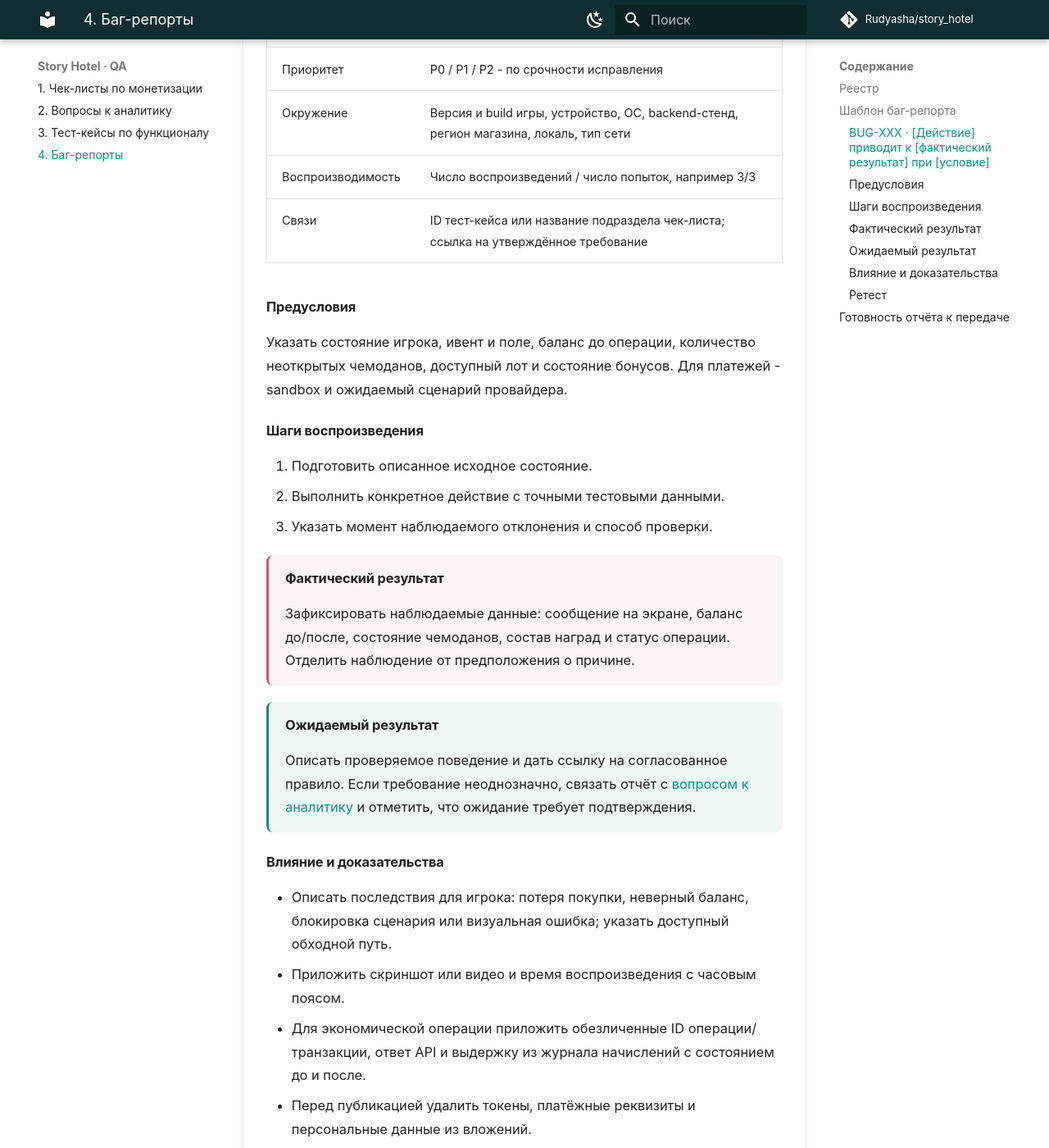
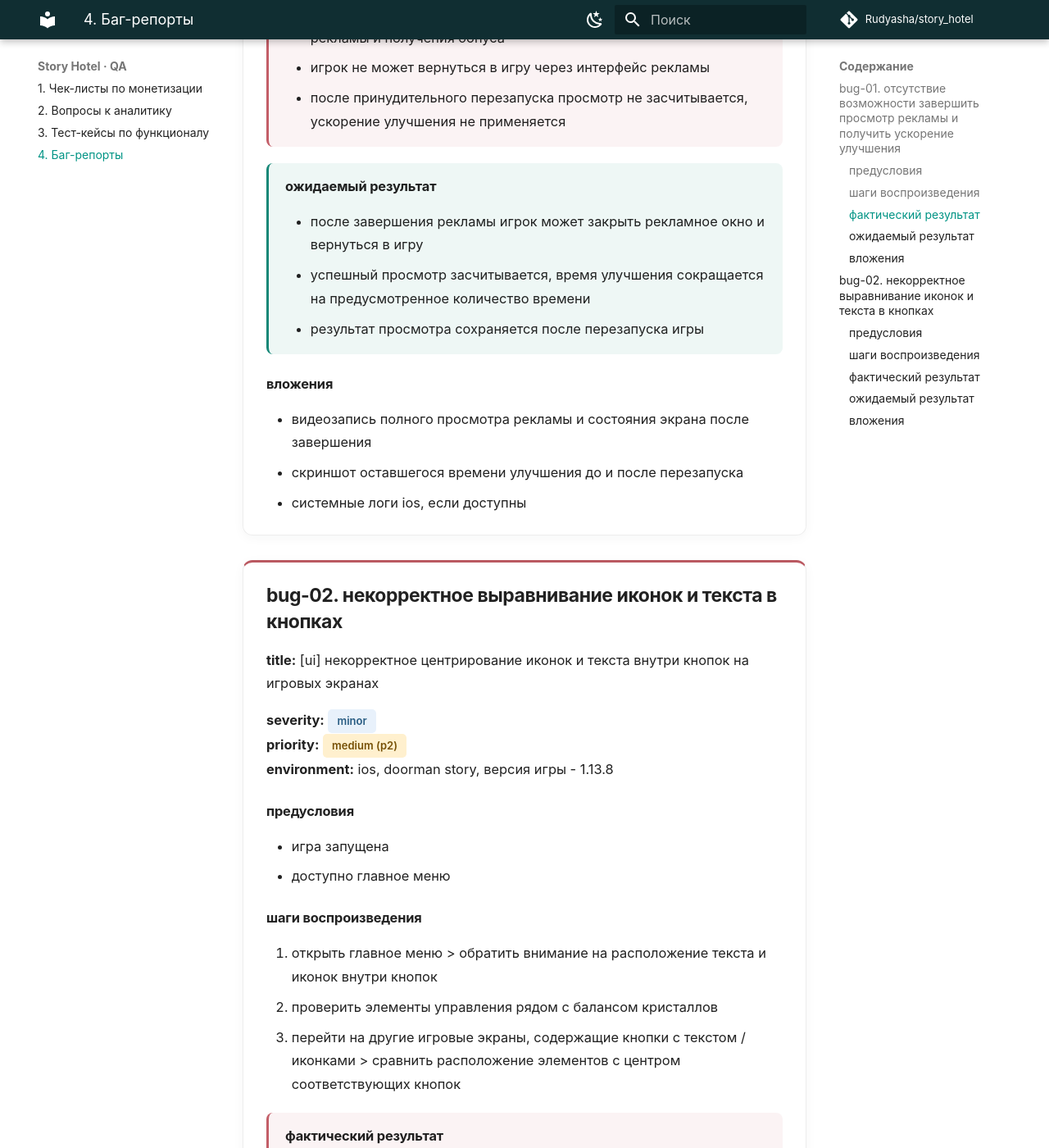
Before and after one commit to Rudyasha/story_hotel, an MkDocs documentation site: the page built from docs/bug-reports.md, in a window 1280 px wide and 1400 px high, scrolled down 1030 px. Shown: the whole window at 82% size. Built offline with MkDocs 1.6.1 and Material for MkDocs 9.7.7, drawn with Linux system fonts in a browser that asks for light colours; comment, search, counter and statistics services are not loaded; some of the changed text lies outside the part shown.

Commit message:
docs: add rewarded ads and UI bug reports

```diff
--- a/docs/bug-reports.md
+++ b/docs/bug-reports.md
@@ -1,81 +1,102 @@
-<div class="eyebrow">Раздел 04 · Регистрация дефектов</div>
-
 # Баг-репорты
-
-<div class="suite-summary" markdown>
-
-**Подтверждённые дефекты не предоставлены**
-
-Раздел подготовлен для результатов тестирования. Ниже - шаблон отчёта; предположения и тестовые риски не зарегистрированы как найденные баги.
-
-</div>
-
-## Реестр
-
-| ID | Название | Критичность / приоритет | Статус |
-| --- | --- | --- | --- |
-| - | Дефекты будут добавлены после воспроизведения | - | Прогон не проводился |
-
-[Создать баг-репорт в GitHub →](https://github.com/Rudyasha/story_hotel/issues/new?template=bug-report.yml){ .md-button .md-button--primary }
-
-## Шаблон баг-репорта
 
 <div class="test-case bug-report" markdown>
 
-### BUG-XXX · [Действие] приводит к [фактический результат] при [условие]
+## bug-01. отсутствие возможности завершить просмотр рекламы и получить ускорение улучшения {#bug-01}
 
-| Поле | Что указать |
-| --- | --- |
-| Статус | New / In progress / Fixed / Retest / Closed / Reopened |
-| Критичность | Blocker / Critical / Major / Minor / Trivial - по фактическому влиянию |
-| Приоритет | P0 / P1 / P2 - по срочности исправления |
-| Окружение | Версия и build игры, устройство, ОС, backend-стенд, регион магазина, локаль, тип сети |
-| Воспроизводимость | Число воспроизведений / число попыток, например 3/3 |
-| Связи | ID тест-кейса или название подраздела чек-листа; ссылка на утверждённое требование |
+**title:** [rewarded ads] после завершения рекламы отсутствует возможность закрыть объявление и получить ускорение улучшения
 
-### Предусловия
+**severity:** <span class="case-tag negative">major</span><br>
+**priority:** <span class="case-tag priority">high (p1)</span><br>
+**environment:** ios, doorman story, версия игры - 1.13.8<br>
+**reproducibility:** требует повторной проверки
 
-Указать состояние игрока, ивент и поле, баланс до операции, количество неоткрытых чемоданов, доступный лот и состояние бонусов. Для платежей - sandbox и ожидаемый сценарий провайдера.
+### предусловия
 
-### Шаги воспроизведения
+- достигнут 9 уровень
+- доступно улучшение объекта, например soda machine
+- запущен таймер улучшения
+- доступна возможность ускорить улучшение за просмотр рекламы
 
-1. Подготовить описанное исходное состояние.
-2. Выполнить конкретное действие с точными тестовыми данными.
-3. Указать момент наблюдаемого отклонения и способ проверки.
+### шаги воспроизведения
+
+1. открыть меню улучшений > выбрать объект soda machine
+2. нажать «улучшить» > выбрать ускорение улучшения за просмотр рекламы
+3. досмотреть рекламный ролик до конца
+4. проверить возможность закрытия рекламы и получения бонуса
+5. перезапустить игру и проверить оставшееся время улучшения
 
 <div class="result-panel actual" markdown>
 
-### Фактический результат
+### фактический результат
 
-Зафиксировать наблюдаемые данные: сообщение на экране, баланс до/после, состояние чемоданов, состав наград и статус операции. Отделить наблюдение от предположения о причине.
+- после завершения рекл ролика отсутствуют кнопки закрытия рекламы и получения бонуса
+- игрок не может вернуться в игру через интерфейс рекламы
+- после принудительного перезапуска просмотр не засчитывается, ускорение улучшения не применяется
 
 </div>
 
 <div class="result-panel expected" markdown>
 
-### Ожидаемый результат
+### ожидаемый результат
 
-Описать проверяемое поведение и дать ссылку на согласованное правило. Если требование неоднозначно, связать отчёт с [вопросом к аналитику](analyst-questions.md) и отметить, что ожидание требует подтверждения.
+- после завершения рекламы игрок может закрыть рекламное окно и вернуться в игру
+- успешный просмотр засчитывается, время улучшения сокращается на предусмотренное количество времени
+- результат просмотра сохраняется после перезапуска игры
 
 </div>
 
-### Влияние и доказательства
+### вложения
 
-- Описать последствия для игрока: потеря покупки, неверный баланс, блокировка сценария или визуальная ошибка; указать доступный обходной путь.
-- Приложить скриншот или видео и время воспроизведения с часовым поясом.
-- Для экономической операции приложить обезличенные ID операции/транзакции, ответ API и выдержку из журнала начислений с состоянием до и после.
-- Перед публикацией удалить токены, платёжные реквизиты и персональные данные из вложений.
-
-### Ретест
-
-Указать исправленную сборку, повторённые шаги, результат и проверку соседних сценариев. Для ошибок повторов дополнительно сверить отсутствие повторного списания и начисления.
+- видеозапись полного просмотра рекламы и состояния экрана после завершения
+- скриншот оставшегося времени улучшения до и после перезапуска
+- системные логи ios, если доступны
 
 </div>
 
-## Готовность отчёта к передаче
+<div class="test-case bug-report" markdown>
 
-- [ ] Название отражает действие, отклонение и существенное условие.
-- [ ] Есть воспроизводимые шаги, исходные данные и окружение.
-- [ ] Фактический и ожидаемый результаты разделены и подтверждены материалами.
-- [ ] Ожидание связано с требованием; неясность отмечена явно.
-- [ ] Критичность обоснована влиянием на игрока, приоритет - срочностью исправления.
+## bug-02. некорректное выравнивание иконок и текста в кнопках {#bug-02}
+
+**title:** [ui] некорректное центрирование иконок и текста внутри кнопок на игровых экранах
+
+**severity:** <span class="case-tag neutral">minor</span><br>
+**priority:** <span class="case-tag priority">medium (p2)</span><br>
+**environment:** ios, doorman story, версия игры - 1.13.8
+
+### предусловия
+
+- игра запущена
+- доступно главное меню
+
+### шаги воспроизведения
+
+1. открыть главное меню > обратить внимание на расположение текста и иконок внутри кнопок
+2. проверить элементы управления рядом с балансом кристаллов
+3. перейти на другие игровые экраны, содержащие кнопки с текстом / иконками > сравнить расположение элементов с центром соответствующих кнопок
+
+<div class="result-panel actual" markdown>
+
+### фактический результат
+
+- на главном экране и в элементах управления, связанных с кристаллами, текст и иконки визуально смещены относительно центра кнопок
+- аналогичные отклонения наблюдаются в других элементах интерфейса
+
+</div>
+
+<div class="result-panel expected" markdown>
+
+### ожидаемый результат
+
+- текст и иконки корректно выровнены внутри кнопок согласно макету
+- сохраняются предусмотренные отступы и визуально корректное центрирование элементов
+
+</div>
+
+### вложения
+
+- скриншоты кнопок с некорректным выравниванием
+- скриншоты с выделенными границами кнопок и центрами элементов
+- дизайн-макеты для сравнения, если доступны
+
+</div>
```
Also changed, not shown: README.md (+2 -2 lines).
